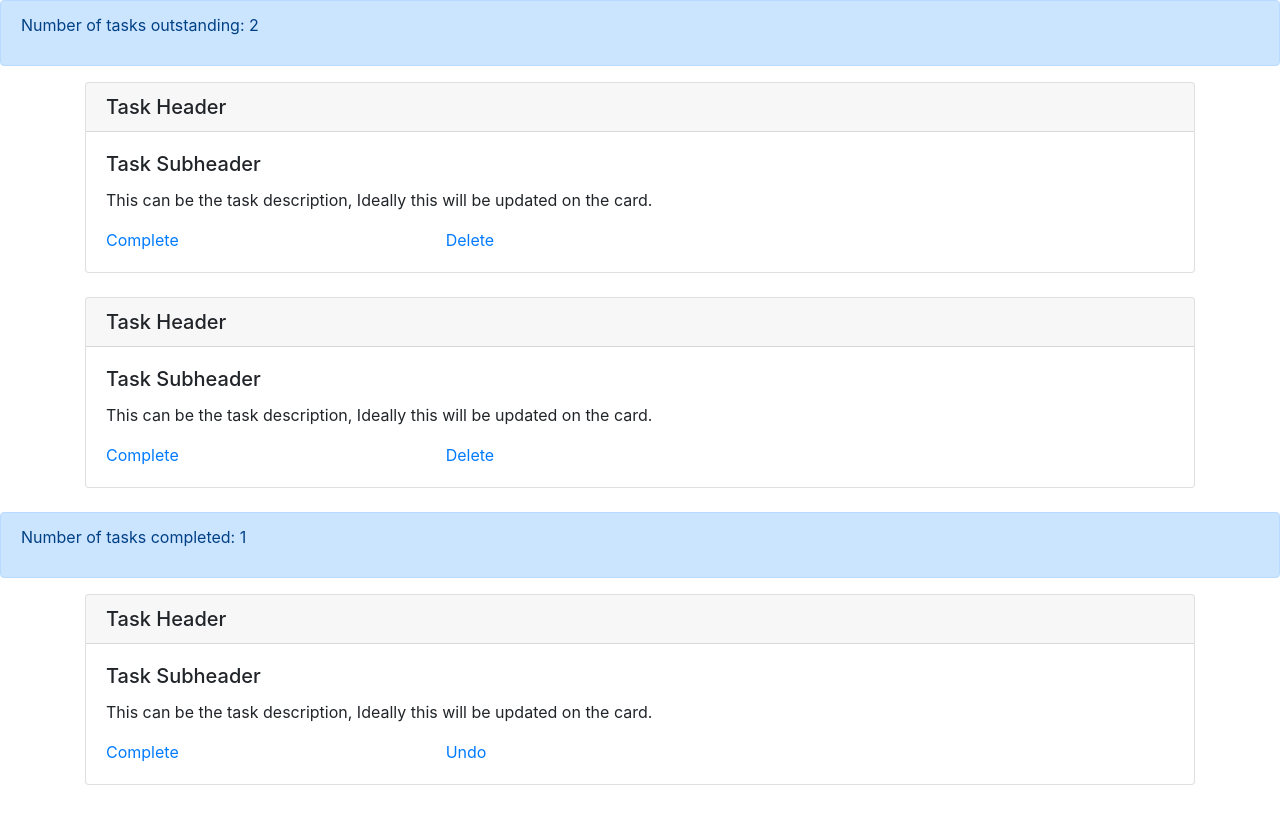
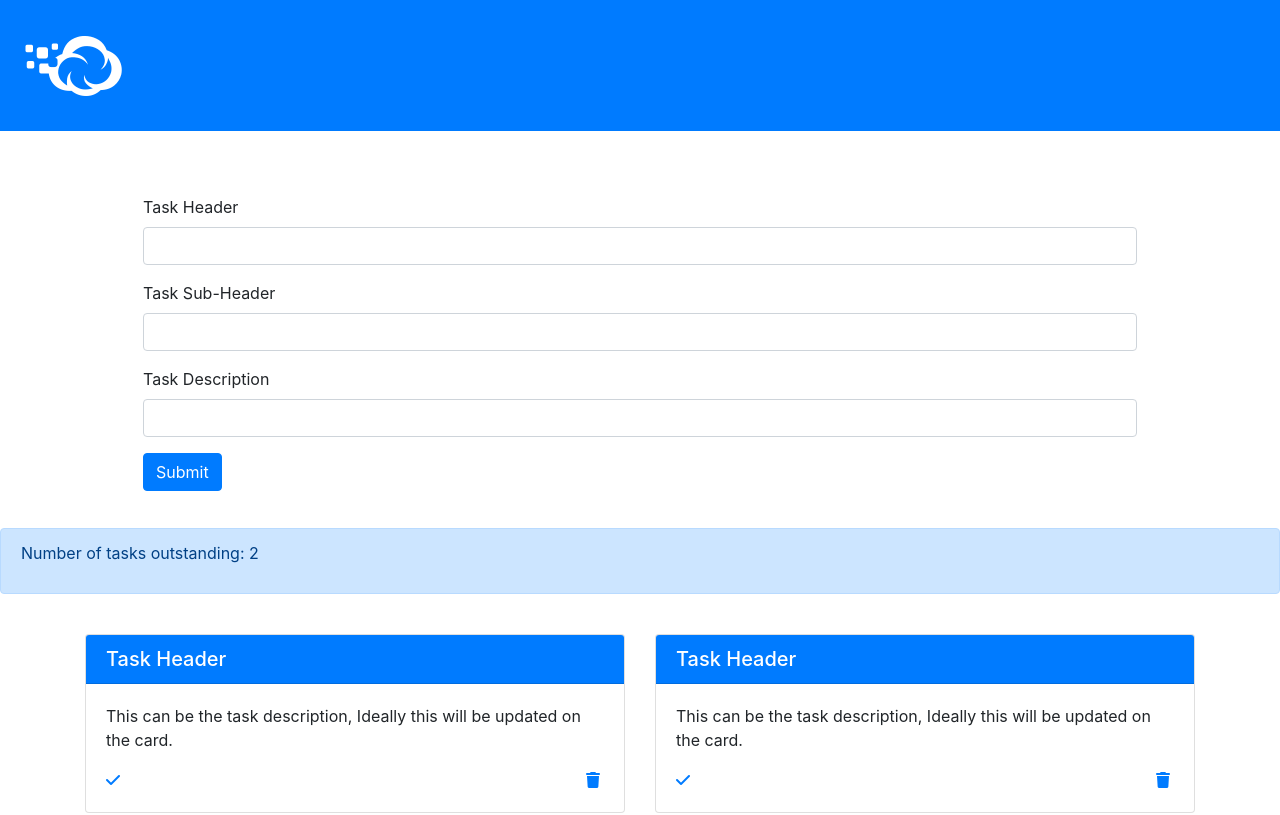
Before and after one commit to Benh92/todo_react, a React (Create React App) app: page / in a window 1280 px wide. Shown: the top 815 px of the page. Built offline with nearby package versions, Linux system fonts and the light colour scheme.

Commit message:
changed blue and some design work

```diff
--- a/public/index.html
+++ b/public/index.html
@@ -25,6 +25,7 @@
       Learn how to configure a non-root public URL by running `npm run build`.
     -->
     <link rel="stylesheet" href="https://stackpath.bootstrapcdn.com/bootstrap/4.3.1/css/bootstrap.min.css" integrity="sha384-ggOyR0iXCbMQv3Xipma34MD+dH/1fQ784/j6cY/iJTQUOhcWr7x9JvoRxT2MZw1T" crossorigin="anonymous">
+    <script src="https://kit.fontawesome.com/566d64e479.js" crossorigin="anonymous"></script>
     <title>To Do List</title>
   </head>
   <body>
--- /dev/null
+++ b/src/AddTaskForm.js
@@ -0,0 +1,25 @@
+import React from "react";
+
+class AddTaskForm extends React.Component {
+  render() {
+    return (
+      <form className="col-md-12">
+      <div className="form-group">
+        <label> Task Header</label>
+        <input type="text" className="form-control"/>
+      </div>
+      <div className="form-group">
+        <label> Task Sub-Header</label>
+        <input type="text" className="form-control"/>
+      </div>
+      <div className="form-group">
+        <label> Task Description</label>
+        <input type="text" className="form-control"/>
+      </div>
+      <button type="submit" class="btn btn-primary">Submit</button>
+      </form>
+    );
+  }
+}
+
+export default AddTaskForm;
--- a/src/App.css
+++ b/src/App.css
@@ -1,9 +1,13 @@
-.headbackground {
+/* .headbackground {
   background-color: #0070fe;
   padding: 3% 3% 3% 3%
+} */
+
+h2 {
+  color: #ffffff;
 }
 
-h1 {
+h5 {
   color: #ffffff;
 }
 
@@ -12,3 +16,36 @@ h1 {
 .marg {
   margin-right: 25%
 }
+
+
+/* Making the form more central */
+.formplacement {
+  margin: 5% 10% 1% 10%
+}
+
+
+/* Nav Bar CSS */
+.navbar {
+  background-color: #007bff;
+  padding: 2% 2% 2% 2%;
+}
+
+.iconnav {
+  color: #ffffff;
+}
+
+.iconcard {
+  color: #007bff;
+}
+
+
+/* Icon floating */
+.floatright {
+  float: right;
+  margin: 4px
+}
+
+/* Card header color */
+.cardheader {
+  background-color: #007bff;
+}
--- a/src/App.js
+++ b/src/App.js
@@ -3,24 +3,42 @@ import TaskCount from './TaskCount';
 import Task from './Task';
 import './App.css';
 import CompleteCount from './CompleteCount';
-import CompletedTask from './CompletedTask'
+import CompletedTask from './CompletedTask';
+import AddTask from './AddTaskForm';
+
 
 class App extends React.Component {
   render() {
     return (
       <section>
+        <div>
+          <nav className="navbar">
+          <i class="fab fa-cloudversify fa-5x iconnav"></i>
+          </nav>
+        </div>
+        <div className="formplacement">
+         <AddTask/>
+         </div>
+      <br/>
         <div className="alert alert-primary">
           <TaskCount count={2} />
         </div>
-        <div>
+      <br/>
+            <div className="container">
+              <div className="row">
                 <Task />
                 <Task />
                 </div>
+              </div>
             <div className="alert alert-primary">
-          <CompleteCount count={1} />
+              <CompleteCount count={3} />
             </div>
-        <div>
+            <div className="container">
+              <div className="row">
                 <CompletedTask />
+                <CompletedTask />
+                <CompletedTask/>
+              </div>
             </div>
             </section>
           );
--- a/src/CompletedTask.js
+++ b/src/CompletedTask.js
@@ -3,25 +3,18 @@ import React from "react";
 class CompletedTask extends React.Component {
     render() {
         return (
-            <div class="container">
-                <div class="row">
-                    <div class="col-12 col-md-12">
-
+            <div class="col-md-6">
             <div class="card">
               <h5 class="card-header">Task Header</h5>
               <div class="card-body">
                 <h5 class="card-title">Task Subheader </h5>
                 <p class="card-text">This can be the task description, Ideally this will be updated on the card.</p>
                 <a href="#" className="marg">Complete</a>
-                                <a href="#" className="marg">Undo</a>
+                <a href="#" className="marg floatright">Undo</a>
               </div>
             </div>
             <br />
-
           </div>
-                </div>
-            </div>
-
         );
     }
 }
--- a/src/Task.js
+++ b/src/Task.js
@@ -3,24 +3,19 @@ import React from "react";
 class Task extends React.Component {
   render() {
     return (
-            <div class="container">
-                <div class="row">
-                    <div class="col-12 col-md-12">
-
+      <div class="col-md-6">
         <div class="card">
-                            <h5 class="card-header">Task Header</h5>
+          <h5 class="card-header cardheader">Task Header</h5>
           <div class="card-body">
-                                <h5 class="card-title">Task Subheader </h5>
             <p class="card-text">This can be the task description, Ideally this will be updated on the card.</p>
-                                <a href="#" className="marg">Complete</a>
-                                <a href="#" className="marg">Delete</a>
+              <i className="fas fa-check iconcard"></i>
+              <i className="fas fa-trash floatright iconcard"></i>
           </div>
         </div>
         <br />
 
       </div>
-                </div>
-            </div>
+
 
     );
   }
```
Lines whose indentation alone changed are shown as unchanged.
